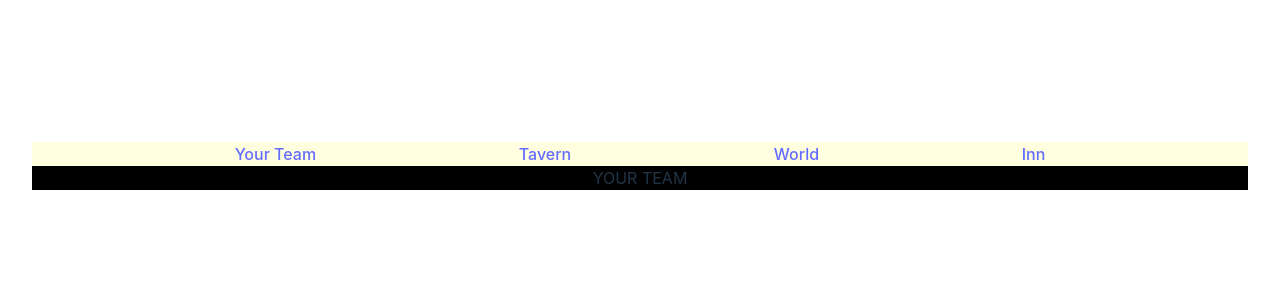
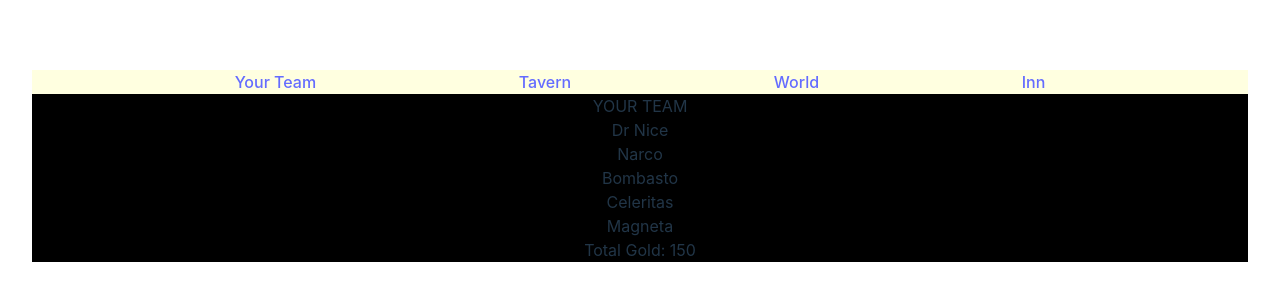
Before and after one commit to SebastienVuong/afk-explorers-game, a React (Vite) app: page /team in a window 1280 px wide. Shown: the part 234-534 px from the top of the page. Built offline with nearby package versions, Linux system fonts and the light colour scheme.

Commit message:
feat: add Jotai and basic atoms

```diff
--- a/package.json
+++ b/package.json
@@ -9,6 +9,7 @@
     "preview": "vite preview"
   },
   "dependencies": {
+    "jotai": "^2.1.0",
     "react": "^18.2.0",
     "react-dom": "^18.2.0",
     "react-router-dom": "^6.11.1"
--- /dev/null
+++ b/src/atoms/gold.atom.ts
@@ -0,0 +1,5 @@
+import { atom } from "jotai"
+
+const INITIAL_GOLD = 150
+
+export const goldAtom = atom(INITIAL_GOLD)
--- /dev/null
+++ b/src/atoms/heroes.atom.ts
@@ -0,0 +1,16 @@
+import { atom, useAtom } from "jotai"
+
+interface IHero {
+  id: number
+  name: string
+}
+
+const mockHeroes: IHero[] = [
+  { id: 11, name: "Dr Nice" },
+  { id: 12, name: "Narco" },
+  { id: 13, name: "Bombasto" },
+  { id: 14, name: "Celeritas" },
+  { id: 15, name: "Magneta" },
+]
+
+export const heroesAtom = atom<IHero[]>(mockHeroes)
--- a/src/main.tsx
+++ b/src/main.tsx
@@ -4,9 +4,12 @@ import ReactDOM from 'react-dom/client'
 import App from './App'
 import './index.css'
 import { NavBar } from './components/nav-bar.component';
+import { Provider } from 'jotai';
 
 ReactDOM.createRoot(document.getElementById('root') as HTMLElement).render(
   <React.StrictMode>
-    <App />
+    <Provider>
+      <App />
+    </Provider>
   </React.StrictMode>,
 )
--- a/src/pages/tavern.page.tsx
+++ b/src/pages/tavern.page.tsx
@@ -1,4 +1,6 @@
 import { BaseScreen } from "../components/base-screen.component"
+
+const RECRUITMENT_COST = 100
 
 export const Tavern = () => {
   return (
--- a/src/pages/team.page.tsx
+++ b/src/pages/team.page.tsx
@@ -1,9 +1,20 @@
+import { useAtom } from "jotai"
 import { BaseScreen } from "../components/base-screen.component"
+import { heroesAtom } from "../atoms/heroes.atom"
+import { goldAtom } from "../atoms/gold.atom"
 
 export const Team = () => {
+  const [heroes, _setHeroes] = useAtom(heroesAtom)
+  const [gold, _setGold] = useAtom(goldAtom)
   return (
     <BaseScreen>
       YOUR TEAM
+      {heroes.map(({ name, id }) => (
+        <div key={id}>
+          {name}
+        </div>
+      ))}
+      Total Gold: {gold}
     </BaseScreen>
   )
 }
```
Also changed, not shown: 1 other file (tests, documents, lock files or other folders).
